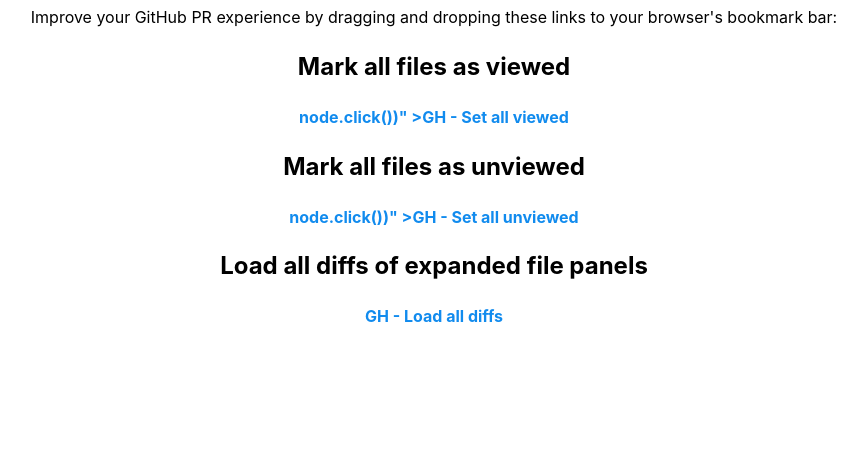
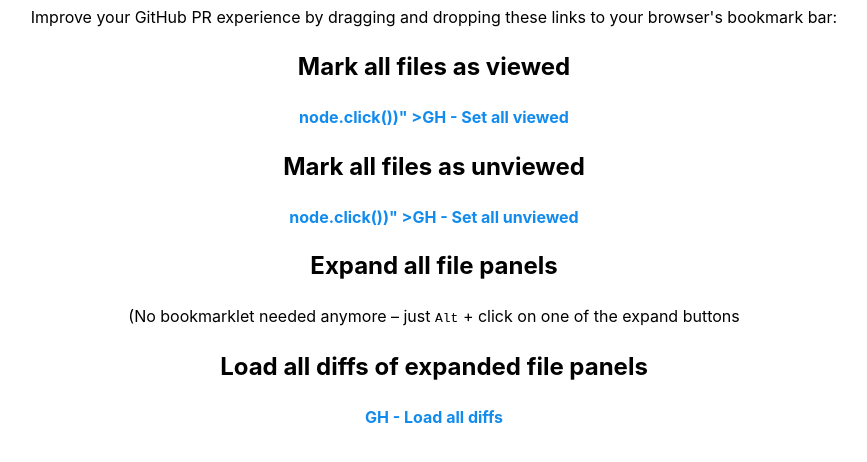
Before and after one commit to samulisuomi/github-bookmarklets, a plain HTML site: page index.html in a window 1280 px wide. Shown: the part 134-596 px from the top of the page, without its empty margins (206-1073 px from the left). Drawn offline with Linux system fonts and the light colour scheme.

Commit message:
Update index.html

```diff
--- a/index.html
+++ b/index.html
@@ -526,6 +526,7 @@
     <main style="text-align: center">
       <h1>Bookmarklets for GitHub "Files changed" view</h1>
       <p>Improve your GitHub PR experience by dragging and dropping these links to your browser's bookmark bar:</p>
+
       <h2>Mark all files as viewed</h2>
       <p>
         <a
@@ -533,6 +534,7 @@
           >GH - Set all viewed</a
         >
       </p>
+
       <h2>Mark all files as unviewed</h2>
       <p>
         <a
@@ -540,6 +542,10 @@
           >GH - Set all unviewed</a
         >
       </p>
+
+      <h2>Expand all file panels</h2>
+      <p>(No bookmarklet needed anymore – just <kbd>Alt</kbd> + click on one of the expand buttons</p>
+
       <h2>Load all diffs of expanded file panels</h2>
       <p>
         <a
```
